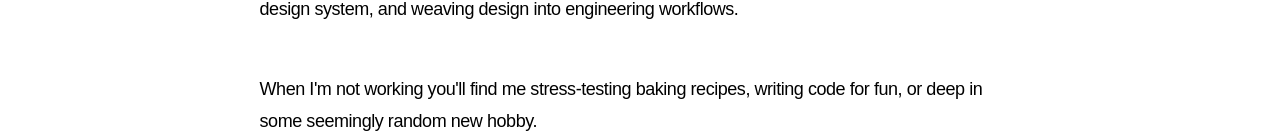
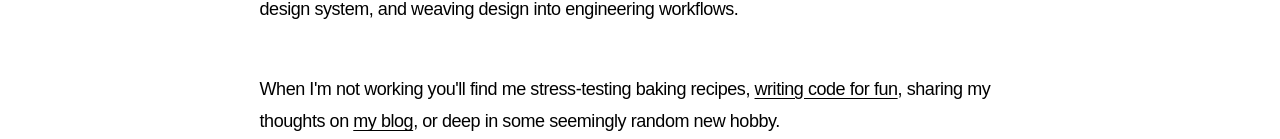
Before and after one commit to francoisdeguire/works, a Next.js app: page / in a window 1280 px wide. Shown: the part 661-800 px from the top of the page. Built offline with nearby package versions, Linux system fonts and the light colour scheme; no server answers; a web font is replaced by a local one.

Commit message:
feat: tweak home page copy

```diff
--- a/app/page.tsx
+++ b/app/page.tsx
@@ -72,8 +72,21 @@ export default function HomePage() {
 
         <div>
           <p className="stagger-7">
-            When I'm not working you'll find me stress-testing baking recipes, writing code for fun,
-            or deep in some seemingly random new hobby.
+            When I'm not working you'll find me stress-testing baking recipes,{' '}
+            <Link
+              href="/artifacts"
+              className="text-foreground underline-offset-3 transition-[text-decoration-color] duration-200 underline decoration-foreground/30 hover:decoration-foreground focus-visible:decoration-foreground"
+            >
+              writing code for fun
+            </Link>
+            , sharing my thoughts on{' '}
+            <Link
+              href="/writing"
+              className="text-foreground underline-offset-3 transition-[text-decoration-color] duration-200 underline decoration-foreground/30 hover:decoration-foreground focus-visible:decoration-foreground"
+            >
+              my blog
+            </Link>
+            , or deep in some seemingly random new hobby.
           </p>
           <p className="stagger-8">
             Current hobby: the endless money pit that is film photography.
```
